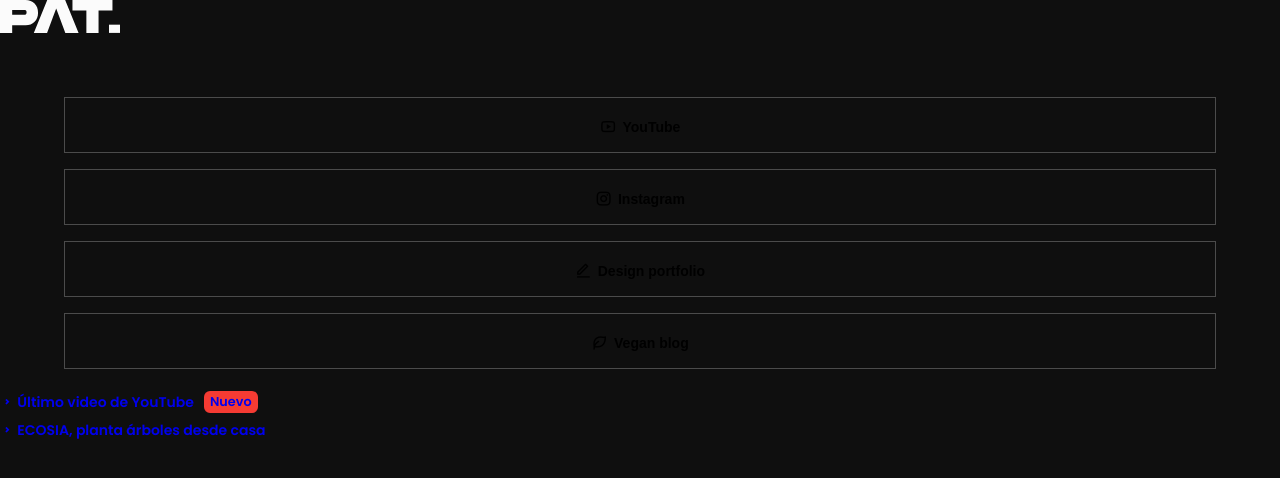
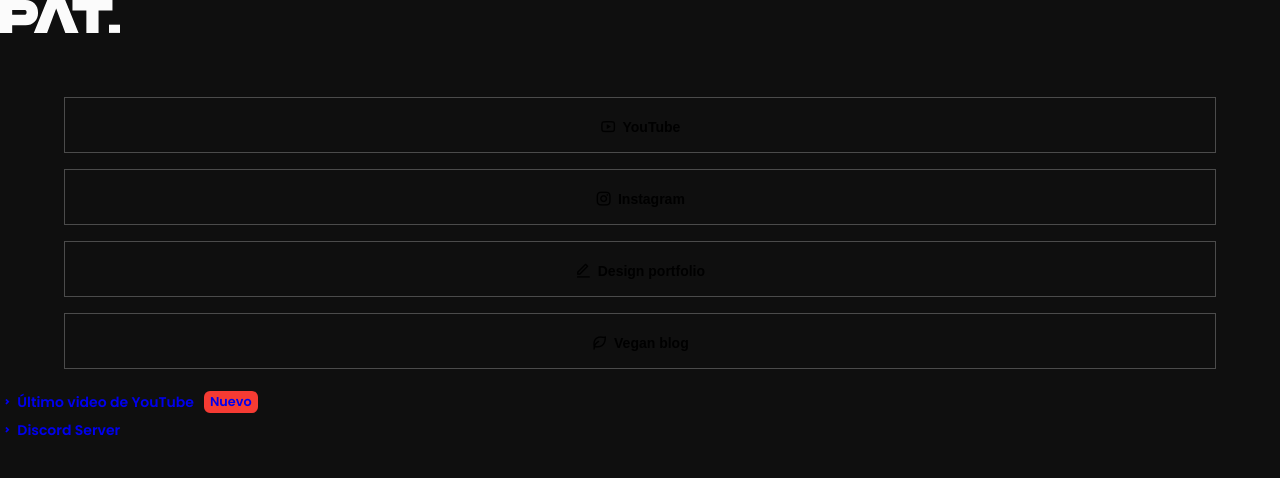
Before and after one commit to lisandropat/lisandropat, a Gatsby site: page /linktree in a window 1280 px wide. Built offline with nearby package versions, Linux system fonts and the light colour scheme; Gatsby itself is replaced by a stand-in of ours.

Commit message:
Updated linktree

```diff
--- a/data/SiteConfig.js
+++ b/data/SiteConfig.js
@@ -11,6 +11,8 @@
     authorTwitter: "ottokoi",
     authorInstagram: "lisandropat",
     authorYouTube: "https://www.youtube.com/channel/UCdNC28FzPuwCunlXemYYOWw",
+
+    lastYouTubeVideo: "https://www.youtube.com/watch?v=vaAYftAJWkA",
 
     authorMail: "contact@lisandropat.com",
     authorNumber: "+5491125300099",
--- a/src/pages/linktree.jsx
+++ b/src/pages/linktree.jsx
@@ -122,6 +122,11 @@
         link="https://lisandropat.com"
         icon="ri-edit-line"
       />
+      {/*<LinktreeButton
+        linkName="Blog de tecnología"
+        link="https://travelxtech.com"
+        icon="ri-usb-line"
+      />*/}
       <LinktreeButton
         linkName="Vegan blog"
         link="https://julsita.com"
@@ -132,12 +137,12 @@
       >
         <SmallLinktreeButton
           linkName="Último video de YouTube"
-          link="https://www.youtube.com/watch?v=vaAYftAJWkA"
+          link={config.lastYouTubeVideo}
           badge="Nuevo"
         />
         <SmallLinktreeButton
-          linkName="ECOSIA, planta árboles desde casa"
-          link="https://www.ecosia.org/"
+          linkName="Discord Server"
+          link="https://discord.com/invite/FW8Qgdu"
         />
       </Box>
     </Box>
```
